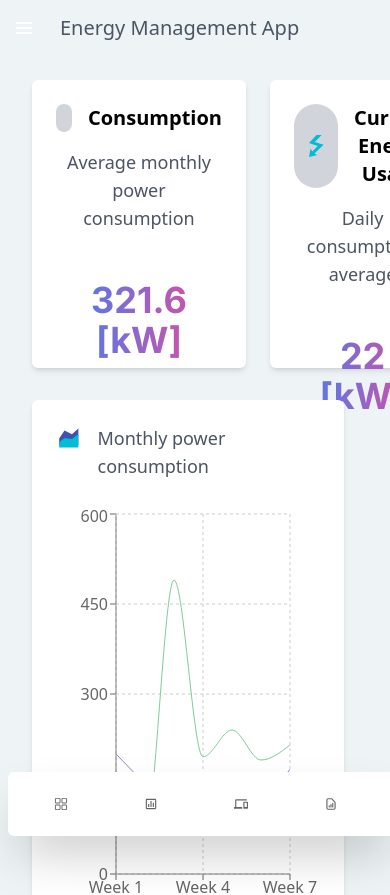
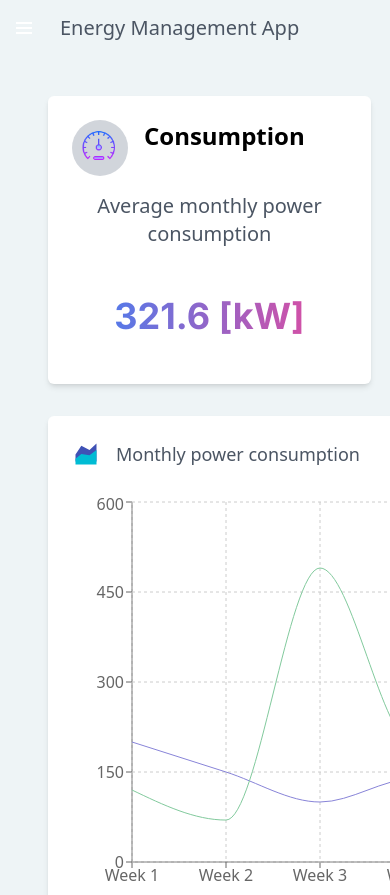
Before and after one commit to franknmungai/energy-management-app, a Next.js app: page / in a window 390 px wide. Shown: the top 895 px of the page. Built offline with nearby package versions, Linux system fonts and the light colour scheme.

Commit message:
[#updated] updated dashboard ui

```diff
--- a/components/ChartPanel.tsx
+++ b/components/ChartPanel.tsx
@@ -12,7 +12,7 @@ const ChartPanel: React.FC<ChartPanelProps> = ({
 }) => {
   return (
     <div
-      className={`shadow-md bg-white rounded-md p-6 w-[80vw] md:w-full lg:col-span-2 lg:row-span-2 lg:scale-100 ${className}`}
+      className={`shadow-md bg-white rounded-md p-6 w-[180vw] md:w-full lg:col-span-2 lg:row-span-2 lg:scale-100 ${className}`}
     >
       <div className="flex space-x-4">
         <FcAreaChart size={28} />
--- a/components/DataPanel.tsx
+++ b/components/DataPanel.tsx
@@ -19,15 +19,15 @@ const DataPanel: React.FC<DataPanelProps> = ({
   data,
 }) => {
   return (
-    <div className="shadow-md bg-white rounded-md p-6 max-h-72 h-72 text-center">
+    <div className="shadow-md bg-white rounded-md p-6 h-72 text-center">
       <div className="flex gap-4">
         <div className="p-2 bg-gray-300 rounded-full flex items-center justify-center">
           <div>{icon}</div>
         </div>{' '}
-        <p className="text-xl font-semibold">{title}</p>
+        <p className="text-2xl font-semibold">{title}</p>
       </div>
 
-      <p className="text-lg text-gray-600 mt-4">{subtitle}</p>
+      <p className="text-xl text-gray-600 mt-4">{subtitle}</p>
 
       <p
         className={`${inter.className} text-4xl font-bold py-12
--- a/pages/_app.tsx
+++ b/pages/_app.tsx
@@ -6,9 +6,6 @@ export default function App({ Component, pageProps }: AppProps) {
   return (
     <div>
       <Component {...pageProps} />
-      <div className="fixed z-10 bottom-0 left-0 right-0 w-full lg:hidden ">
-        <BottomNav />
-      </div>
     </div>
   );
 }
--- a/pages/index.tsx
+++ b/pages/index.tsx
@@ -65,7 +65,7 @@ export default function Home() {
       <div className="bg-[#EEF4F6]">
         {/* <Navbar /> */}
         <PermanentDrawerLeft>
-          <div className="h-[100vh] w-full p-6 py-4">
+          <div className="h-[100vh] p-6 py-4">
             <div className="lg:grid grid-cols-1 items-center lg:grid-cols-3 gap-8 hidden">
               {/* Container 1: Summary */}
               <div>{consumputionData}</div>
@@ -81,8 +81,8 @@ export default function Home() {
               <div>{peakHours}</div>
             </div>
 
-            <div className="flex flex-col space-y-8 lg:hidden">
-              <div className="flex space-x-6">
+            <div className="flex flex-col space-y-8 w-[180vw] p-4">
+              <div className="flex  space-x-6">
                 <div className="flex-1">{consumputionData}</div>
                 <div className="flex-1">{currentUsage}</div>
               </div>
```
Also changed, not shown: lib/data.ts (+16 -15 lines).
